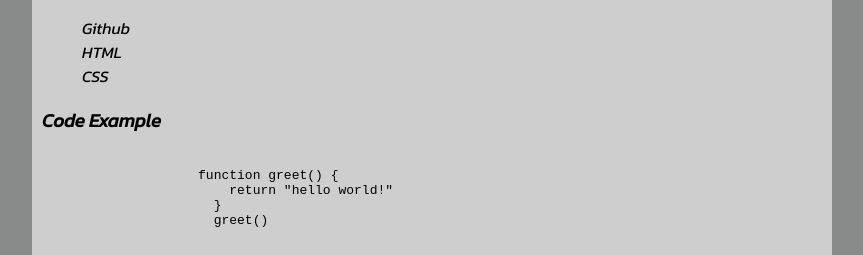
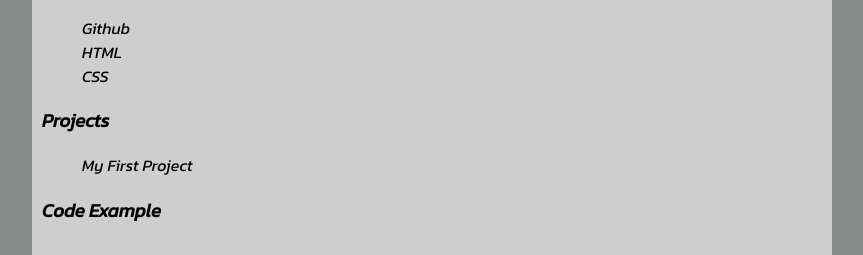
Before and after one commit to LeafdeHarmony/rsschool-cv, a plain HTML site: page index.html in a window 1280 px wide. Shown: the part 919-1174 px from the top of the page, without its empty margins (208-1071 px from the left). Drawn offline with Linux system fonts and the light colour scheme; a web font is replaced by a local one.

Commit message:
feat add info

```diff
--- a/index.html
+++ b/index.html
@@ -59,6 +59,13 @@
              <li>HTML</li>
              <li>CSS</li>
             </ul>
+            <h3 class="title" id="projects">Projects</h3>
+            <ul>
+             <li>
+                 <a class="project-link" target="_blank" href="https://leafdeharmony.github.io/rsschool-cv/">My First Project</a>
+             </li>
+
+            </ul>
             <h3 class="title" id="code">Code Example</h3>
             <pre class="code">
                 <code>
--- a/style.css
+++ b/style.css
@@ -91,6 +91,16 @@ li {
     list-style-type: none;
 }
 
+.project-link {
+    text-decoration: none;
+    color:#000000;
+}
+
+.project-link:hover {
+    font-style: bold;
+    color:#797979;
+}
+
 .footer {
     width: 800px;
     height: 70px;
```
